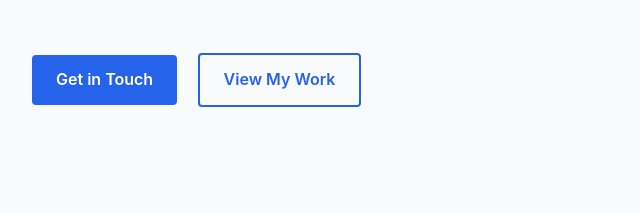
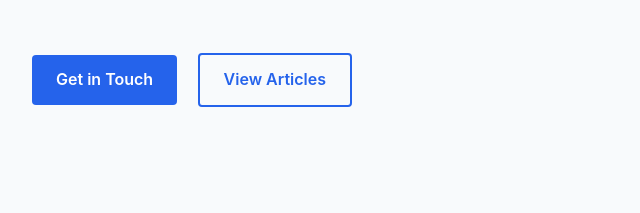
Before and after one commit to danhergir/danhergir.github.io, a plain HTML site: page index.html in a window 1280 px wide. Shown: the part 483-696 px from the top of the page, 308-948 px from the left. Drawn offline with Linux system fonts and the light colour scheme.

Commit message:
Updated links

```diff
--- a/index.html
+++ b/index.html
@@ -26,7 +26,7 @@
             <p class="animated delay-2">CS grad with expertise in Python, ML/Data Science, and Cloud Infrastructure. Passionate about solving complex problems through innovative technology solutions.</p>
             <div class="animated delay-3">
                 <a href="#contact" class="btn">Get in Touch</a>
-                <a href="#experience" class="btn btn-outline">View My Work</a>
+                <a target="_blank" href="https://danhergir.medium.com" class="btn btn-outline">View Articles</a>
             </div>
         </div>
     </section>
```
